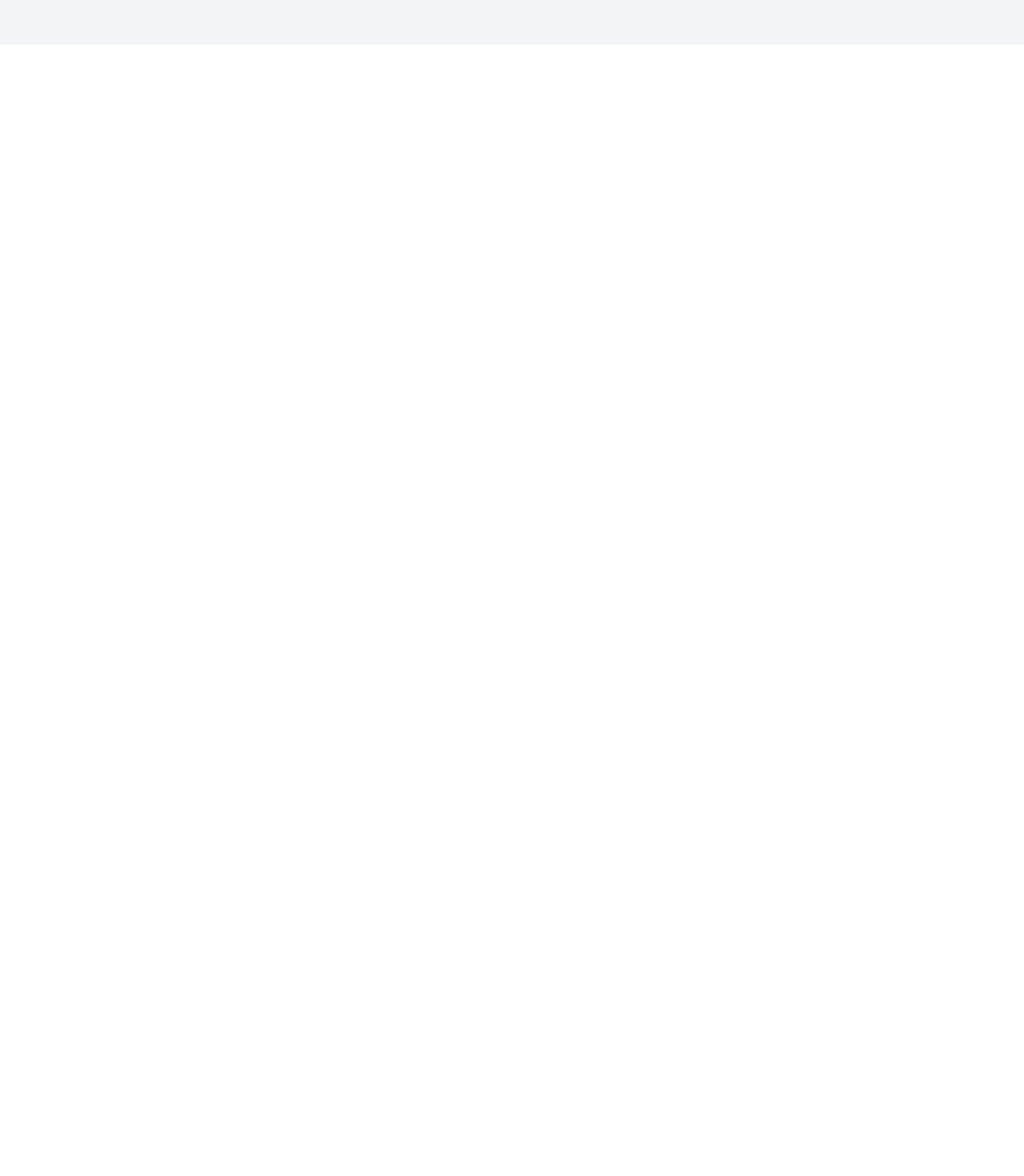
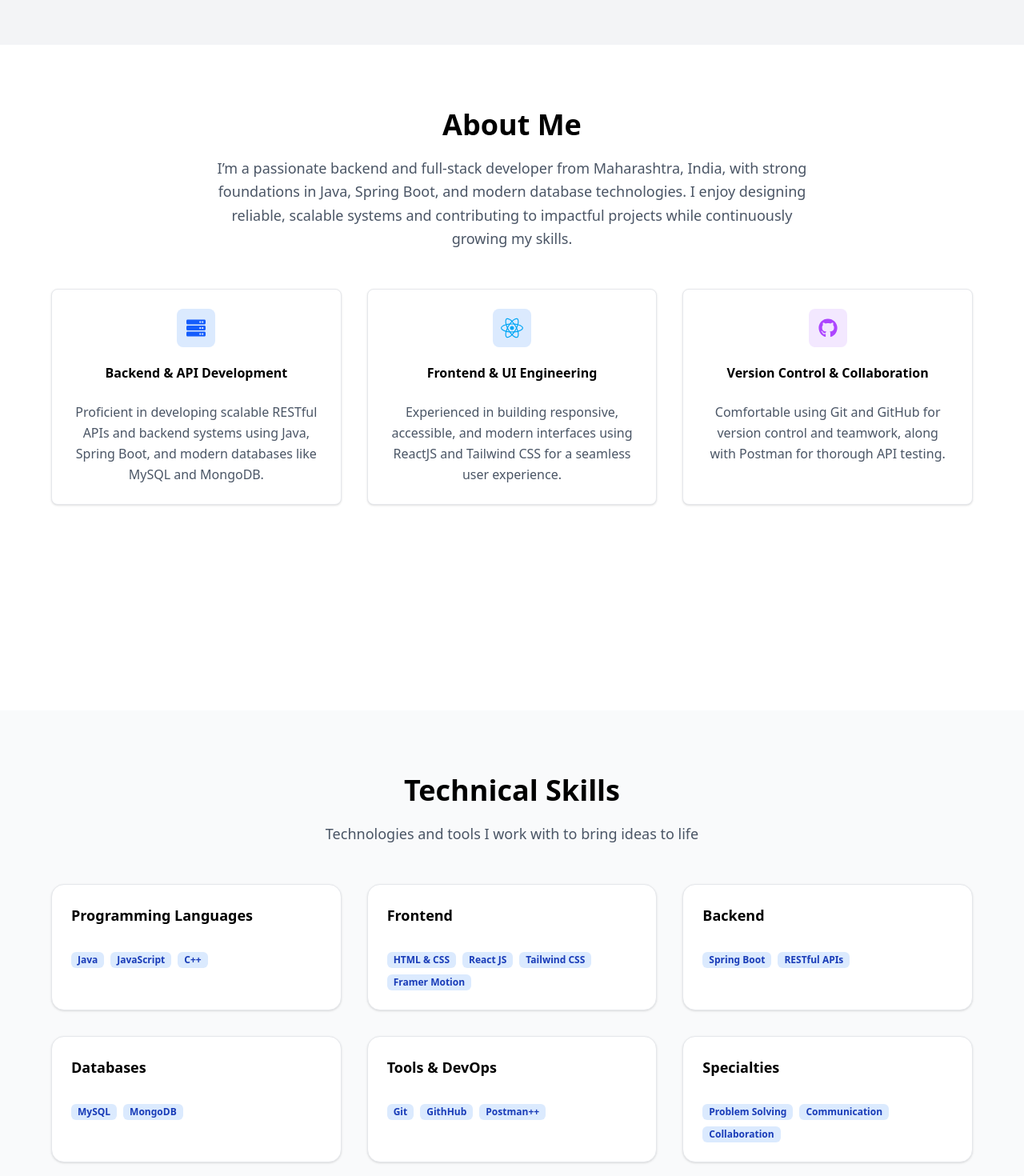
Before and after one commit to jatin-ukey21/Portfolio-Project, a React (Vite) app: page / in a window 1280 px wide. Shown: the part 600-2070 px from the top of the page at 80% size. Before the commit the page ends 800 px from the top, so only its background shows below. Built offline with nearby package versions, Linux system fonts and the light colour scheme.

Commit message:
About section and Skills Section work completed

```diff
--- a/package.json
+++ b/package.json
@@ -11,7 +11,8 @@
   },
   "dependencies": {
     "react": "^19.1.0",
-    "react-dom": "^19.1.0"
+    "react-dom": "^19.1.0",
+    "react-icons": "^5.5.0"
   },
   "devDependencies": {
     "@eslint/js": "^9.29.0",
--- a/src/App.jsx
+++ b/src/App.jsx
@@ -1,6 +1,7 @@
 import Navbar from "./components/Navbar";
 import Hero from "./components/Hero";
 import About from "./components/About";
+import Skills from "./components/Skills";
 import "./index.css";
 
 function App() {
@@ -9,7 +10,8 @@ function App() {
       <Navbar />
       <main className="flex-1">
         <Hero />
-        {/* <About /> */}
+        <About />
+        <Skills />
         {/* You can add more sections here as needed */}
       </main>
     </div>
--- a/src/components/About.jsx
+++ b/src/components/About.jsx
@@ -1,17 +1,59 @@
+import { FaServer } from "react-icons/fa";
+import { FaReact } from "react-icons/fa";
+import { FaGithub } from "react-icons/fa";
+
 export default function About() {
     return (
         <section
         id="about"
-        className="min-h-screen w-full flex flex-col justify-center items-center"
+        className="min-h-screen w-full flex flex-col px-4 py-10 items-center"
         >
-        {/* pt-20 accounts for navbar height */}
-        <h1 className="text-5xl font-bold text-primary mb-4">About Me</h1>
-        <p className="text-xl text-gray-600 mb-8">
-            I am a passionate frontend developer with a love for creating beautiful and functional web applications.
-        </p>
-        <button className="px-6 py-3 bg-primary text-white rounded hover:bg-blue-500 hover:cursor-pointer">
-            Learn More
-        </button>
+            <div className="max-w-6xl mx-auto">
+                <div className="text-center mt-10 space-y-5">
+                    <h2 className="text-3xl sm:text-4xl font-bold">About Me</h2>
+                    <p className="text-lg text-gray-600 leading-relaxed max-w-3xl mx-auto">
+                        I’m a passionate backend and full-stack developer from Maharashtra, India, with strong foundations in Java,
+                         Spring Boot, and modern database technologies. I enjoy designing reliable, scalable systems
+                         and contributing to impactful projects while continuously growing my skills.
+                    </p>
+                </div>
+                <div className="grid md:grid-cols-3 gap-8 mt-12">
+                    <div id="card1" className="transition hover:scale-105 text-center py-6 px-6 bg-white shadow-sm rounded-lg border border-gray-200 flex flex-col gap-6">
+                        <div className="flex flex-col items-center gap-5">
+                            <div className="w-12 h-12 bg-blue-100 rounded-lg flex items-center justify-center">
+                                <FaServer className="text-4xl text-blue-600 w-6 h-6" />
+                            </div>
+                            <h3 className="text-md font-semibold">Backend & API Development</h3>
+                        </div>
+                        <div>
+                            <p className="text-gray-600 text-center leading-relaxed">Proficient in developing scalable RESTful APIs and backend systems using Java, Spring Boot, and modern databases like MySQL and MongoDB.</p>
+                        </div>
+                    </div>
+                    <div id="card2" className="transition hover:scale-105 text-center py-6 px-6 bg-white shadow-sm rounded-lg border border-gray-200 flex flex-col gap-6">
+                        <div className="flex flex-col items-center gap-5">
+                            <div className="w-12 h-12 bg-blue-100 rounded-lg flex items-center justify-center">
+                                <FaReact className="text-4xl text-sky-500 w-7 h-7" />
+                            </div>
+                            <h3 className="text-md font-semibold">Frontend & UI Engineering</h3>
+                        </div>
+                        <div>
+                            <p className="text-gray-600 text-center leading-relaxed">Experienced in building responsive, accessible, and modern interfaces using ReactJS and Tailwind CSS for a seamless user experience.
+                            </p>
+                        </div>
+                    </div>
+                    <div id="card3" className="transition hover:scale-105 text-center py-6 px-6 bg-white shadow-sm rounded-lg border border-gray-200 flex flex-col gap-6">
+                        <div className="flex flex-col items-center gap-5">
+                            <div className="w-12 h-12 bg-purple-100 rounded-lg flex items-center justify-center">
+                                <FaGithub className="text-4xl text-purple-500 w-6 h-6" />
+                            </div>
+                            <h3 className="text-md font-semibold">Version Control & Collaboration</h3>
+                        </div>
+                        <div className="">
+                            <p className="text-gray-600 text-center leading-relaxed">Comfortable using Git and GitHub for version control and teamwork, along with Postman for thorough API testing.</p>
+                        </div>
+                    </div>
+                </div>
+            </div>
         </section>
     );
 };
--- /dev/null
+++ b/src/components/Skills.jsx
@@ -0,0 +1,63 @@
+export default function Skills() {
+    return (
+        <section id="skills" className="min-h-screen w-full flex flex-col px-4 py-10 items-center bg-gray-50 mt-8">
+            <div className="max-w-6xl mx-auto">
+                <div className="text-center mt-10 space-y-5">
+                    <h2 className="text-3xl sm:text-4xl font-bold">Technical Skills</h2>
+                    <p className="text-lg text-gray-600 leading-relaxed max-w-3xl mx-auto">
+                        Technologies and tools I work with to bring ideas to life
+                    </p>
+                </div>
+                <div className="grid md:grid-cols-2 lg:grid-cols-3 gap-8 mt-12">
+                    <div id="card-1" className="py-6 px-6 bg-white shadow-sm rounded-2xl border border-gray-200 flex flex-col gap-8">
+                        <h2 className="text-lg font-semibold">Programming Languages</h2>
+                        <ul className=" text-blue-800 font-semibold flex gap-2 flex-wrap">
+                            <li className="text-xs bg-blue-100 px-2 py-0.5 rounded-md">Java</li>
+                            <li className="text-xs bg-blue-100 px-2 py-0.5 rounded-md">JavaScript</li>
+                            <li className="text-xs bg-blue-100 px-2 py-0.5 rounded-md">C++</li>
+                        </ul>
+                    </div>
+                    <div id="card-2" className="py-6 px-6 bg-white shadow-sm rounded-2xl border border-gray-200 flex flex-col gap-8">
+                        <h2 className="text-lg font-semibold">Frontend</h2>
+                        <ul className=" text-blue-800 font-semibold flex gap-2 flex-wrap">
+                            <li className="text-xs bg-blue-100 px-2 py-0.5 rounded-md">HTML & CSS</li>
+                            <li className="text-xs bg-blue-100 px-2 py-0.5 rounded-md">React JS</li>
+                            <li className="text-xs bg-blue-100 px-2 py-0.5 rounded-md">Tailwind CSS</li>
+                            <li className="text-xs bg-blue-100 px-2 py-0.5 rounded-md">Framer Motion</li>
+                        </ul>
+                    </div>
+                    <div id="card-3" className="py-6 px-6 bg-white shadow-sm rounded-2xl border border-gray-200 flex flex-col gap-8">
+                        <h2 className="text-lg font-semibold">Backend</h2>
+                        <ul className=" text-blue-800 font-semibold flex gap-2 flex-wrap">
+                            <li className="text-xs bg-blue-100 px-2 py-0.5 rounded-md">Spring Boot</li>
+                            <li className="text-xs bg-blue-100 px-2 py-0.5 rounded-md">RESTful APIs</li>
+                        </ul>
+                    </div>
+                    <div id="card-4" className="py-6 px-6 bg-white shadow-sm rounded-2xl border border-gray-200 flex flex-col gap-8">
+                        <h2 className="text-lg font-semibold">Databases</h2>
+                        <ul className=" text-blue-800 font-semibold flex gap-2 flex-wrap">
+                            <li className="text-xs bg-blue-100 px-2 py-0.5 rounded-md">MySQL</li>
+                            <li className="text-xs bg-blue-100 px-2 py-0.5 rounded-md">MongoDB</li>
+                        </ul>
+                    </div>
+                    <div id="card-5" className="py-6 px-6 bg-white shadow-sm rounded-2xl border border-gray-200 flex flex-col gap-8">
+                        <h2 className="text-lg font-semibold">Tools & DevOps</h2>
+                        <ul className=" text-blue-800 font-semibold flex gap-2 flex-wrap">
+                            <li className="text-xs bg-blue-100 px-2 py-0.5 rounded-md">Git</li>
+                            <li className="text-xs bg-blue-100 px-2 py-0.5 rounded-md">GithHub</li>
+                            <li className="text-xs bg-blue-100 px-2 py-0.5 rounded-md">Postman++</li>
+                        </ul>
+                    </div>
+                    <div id="card-6" className="py-6 px-6 bg-white shadow-sm rounded-2xl border border-gray-200 flex flex-col gap-8">
+                        <h2 className="text-lg font-semibold">Specialties</h2>
+                        <ul className=" text-blue-800 font-semibold flex gap-2 flex-wrap">
+                            <li className="text-xs bg-blue-100 px-2 py-0.5 rounded-md">Problem Solving</li>
+                            <li className="text-xs bg-blue-100 px-2 py-0.5 rounded-md">Communication</li>
+                            <li className="text-xs bg-blue-100 px-2 py-0.5 rounded-md">Collaboration</li>
+                        </ul>
+                    </div>
+                </div>
+            </div>
+        </section>
+    );
+};
--- a/src/index.css
+++ b/src/index.css
@@ -7,6 +7,10 @@ html, body, #root {
   height: 100%;
   box-sizing: border-box;
 }
+html {
+  scroll-behavior: smooth;
+}
+
 
 
 @theme {
```
Also changed, not shown: 1 other file (tests, documents, lock files or other folders).
